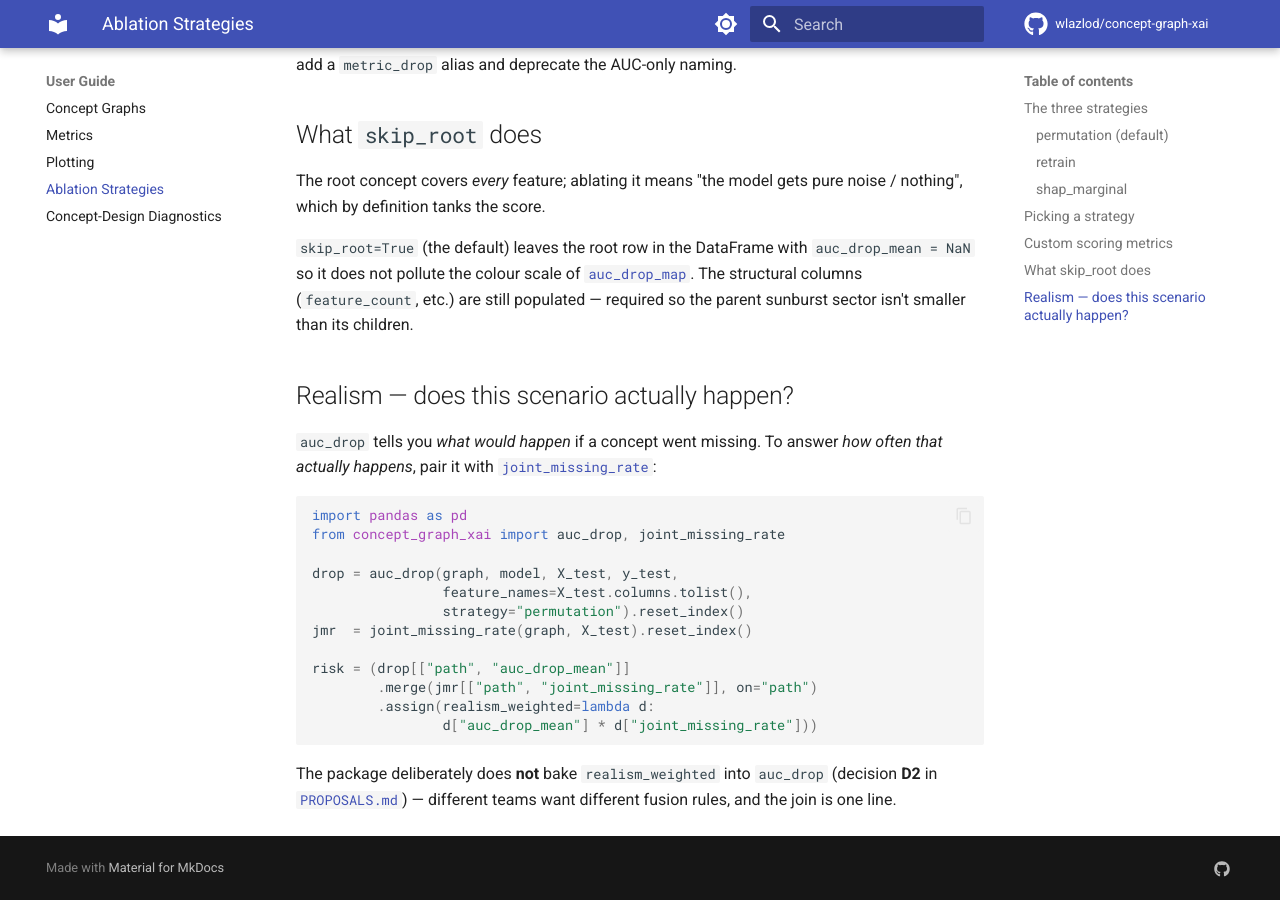
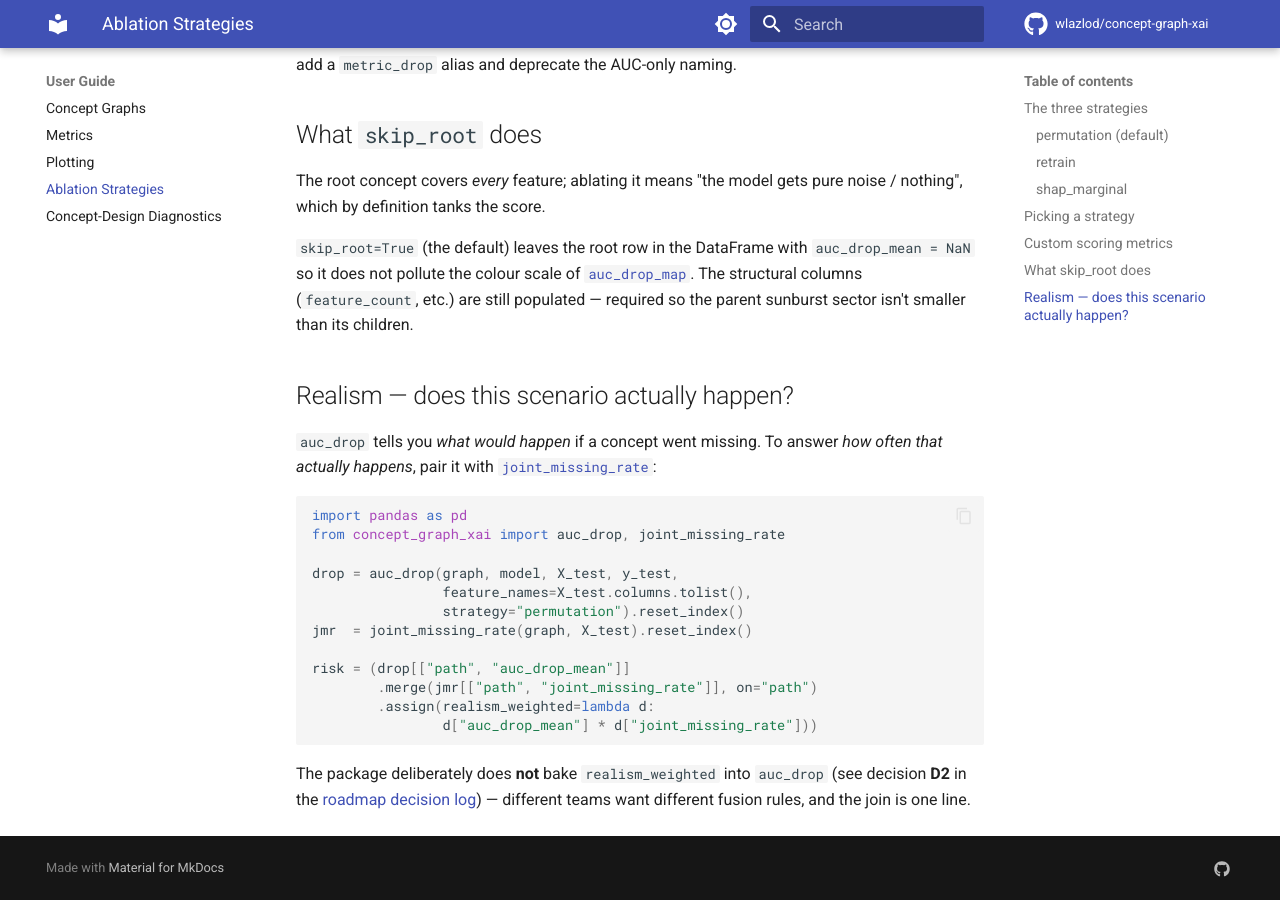
Before and after one commit to wlazlod/concept-graph-xai, an MkDocs documentation site: the page built from docs/user-guide/ablation.md, in a window 1280 px wide and 900 px high, scrolled down 2456 px. Built offline with MkDocs 1.6.1 and Material for MkDocs 9.7.7, drawn with Linux system fonts in a browser that asks for light colours; comment, search, counter and statistics services are not loaded.

Commit message:
docs: drop links to unpublished PROPOSALS.md and SCOPING.md
Replace the remaining references in README.md and docs/user-guide/ablation.md
with pointers to the published roadmap page so the docs site has zero broken
links.

````diff
--- a/docs/user-guide/ablation.md
+++ b/docs/user-guide/ablation.md
@@ -114,4 +114,4 @@
                 d["auc_drop_mean"] * d["joint_missing_rate"]))
 ```
 
-The package deliberately does **not** bake `realism_weighted` into `auc_drop` (decision **D2** in [`PROPOSALS.md`](https://github.com/wlazlod/concept-graph-xai/blob/main/PROPOSALS.md)) — different teams want different fusion rules, and the join is one line.
+The package deliberately does **not** bake `realism_weighted` into `auc_drop` (see decision **D2** in the [roadmap decision log](../roadmap.md#decision-log)) — different teams want different fusion rules, and the join is one line.
````
Also changed, not shown: README.md (+1 -3 lines).
